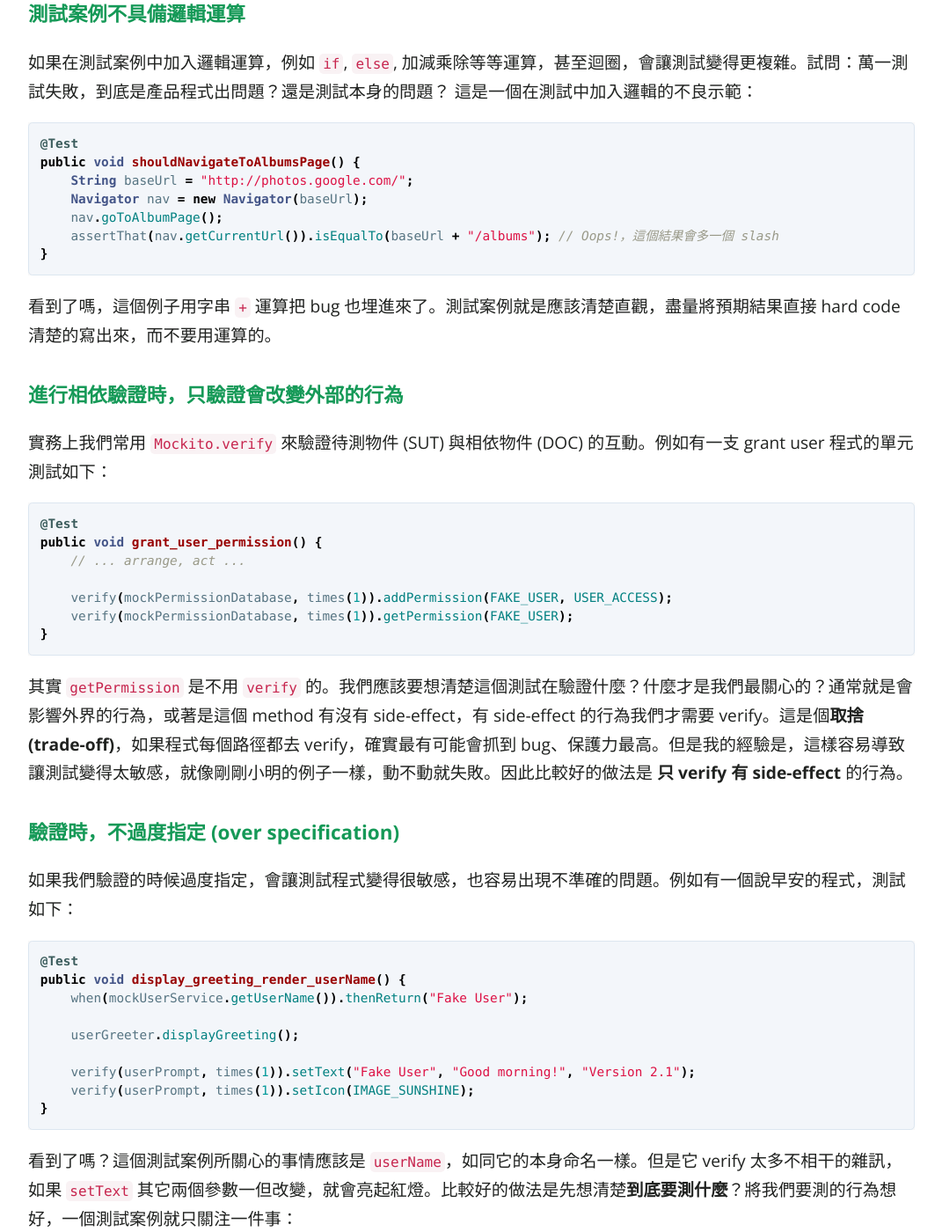
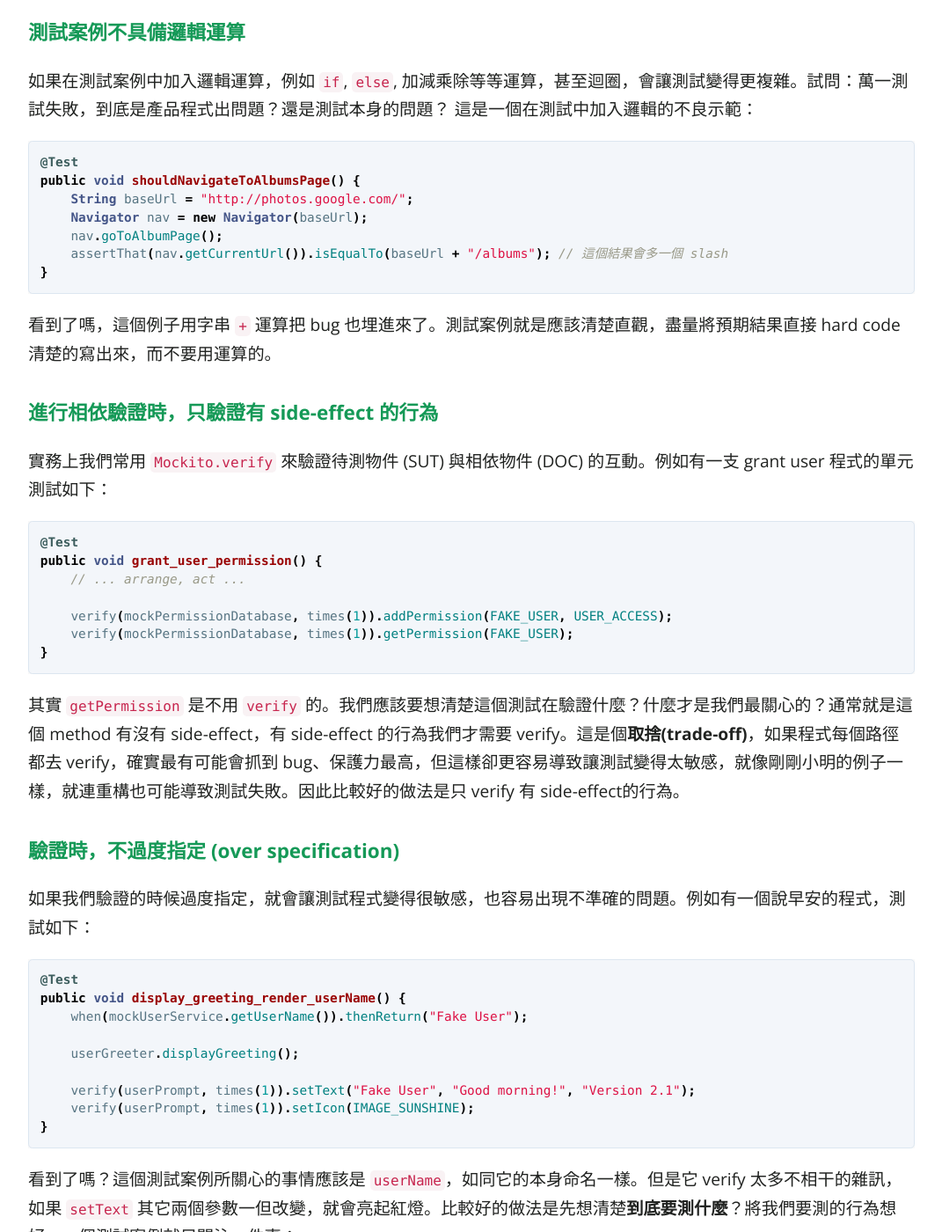
Before and after one commit to KaiSheng714/KaiSheng714.github.io, a Jekyll site: the page built from _posts/2022-09-19-good-unit-test.md, in a window 1280 px wide and 1400 px high, scrolled down 3492 px. Shown: the whole window at 88% size, without its empty margins (104-1175 px from the left). Built offline with Jekyll 4.4.1, drawn with Linux system fonts in a browser that asks for light colours; comment, search, counter and statistics services are not loaded; some of the changed text lies outside the part shown.

Commit message:
good-unit-test

````diff
--- a/_posts/2022-09-19-good-unit-test.md
+++ b/_posts/2022-09-19-good-unit-test.md
@@ -70,8 +70,9 @@
 ```java
 @Test
 @DisplayName("我的測試")
-void my_test() { ... }
-
+void my_test() {
+    // ...
+}
 ```
 
 ### **測試案例不具備邏輯運算**
@@ -84,14 +85,14 @@
     String baseUrl = "http://photos.google.com/";
     Navigator nav = new Navigator(baseUrl);
     nav.goToAlbumPage();
-    assertThat(nav.getCurrentUrl()).isEqualTo(baseUrl + "/albums"); // Oops!，這個結果會多一個 slash
+    assertThat(nav.getCurrentUrl()).isEqualTo(baseUrl + "/albums"); // 這個結果會多一個 slash
 }
 ```
 
 看到了嗎，這個例子用字串 `+` 運算把 bug 也埋進來了。測試案例就是應該清楚直觀，盡量將預期結果直接 hard code 清楚的寫出來，而不要用運算的。
 
 
-### **進行相依驗證時，只驗證會改變外部的行為**
+### **進行相依驗證時，只驗證有 side-effect 的行為**
 
 實務上我們常用 `Mockito.verify` 來驗證待測物件 (SUT) 與相依物件 (DOC) 的互動。例如有一支 grant user 程式的單元測試如下：
 
@@ -105,10 +106,10 @@
 }
 ```
 
-其實 `getPermission` 是不用 `verify` 的。我們應該要想清楚這個測試在驗證什麼？什麼才是我們最關心的？通常就是會影響外界的行為，或著是這個 method 有沒有 side-effect，有 side-effect 的行為我們才需要 verify。這是個**取捨(trade-off)**，如果程式每個路徑都去 verify，確實最有可能會抓到 bug、保護力最高。但是我的經驗是，這樣容易導致讓測試變得太敏感，就像剛剛小明的例子一樣，動不動就失敗。因此比較好的做法是 **只 verify 有 side-effect** 的行為。
+其實 `getPermission` 是不用 `verify` 的。我們應該要想清楚這個測試在驗證什麼？什麼才是我們最關心的？通常就是這個 method 有沒有 side-effect，有 side-effect 的行為我們才需要 verify。這是個**取捨(trade-off)**，如果程式每個路徑都去 verify，確實最有可能會抓到 bug、保護力最高，但這樣卻更容易導致讓測試變得太敏感，就像剛剛小明的例子一樣，就連重構也可能導致測試失敗。因此比較好的做法是只 verify 有 side-effect的行為。
 
 ### **驗證時，不過度指定  (over specification)**
-如果我們驗證的時候過度指定，會讓測試程式變得很敏感，也容易出現不準確的問題。例如有一個說早安的程式，測試如下：
+如果我們驗證的時候過度指定，就會讓測試程式變得很敏感，也容易出現不準確的問題。例如有一個說早安的程式，測試如下：
 
 ```java
 @Test
@@ -173,7 +174,7 @@
 
 可以看到過度依賴 mock framework 了。太多假的行為，根本不曉得 transaction 有沒有真正成功，即測試結果可能不準確。這樣看起來好像有在測，但測試實際給予我們的信心卻很低，講白了就是**太假了**。因此這個測試案例可能無法測出真實的問題。
 
-解決辦法就是不要寫單元測試，應該將它昇華到**整合測試**階段，雖然整合測試的成本較高，但結果也會比較貼近真實、有價值。
+解決辦法就是不要寫單元測試，應該將它提升到**整合測試**階段，雖然整合測試的成本較高，但結果也會比較貼近真實、有價值，尤其是這個案例與錢有關，所以需要更多、更嚴謹的測試。
 
 
 ### **盡可能驗證回傳值**
````
